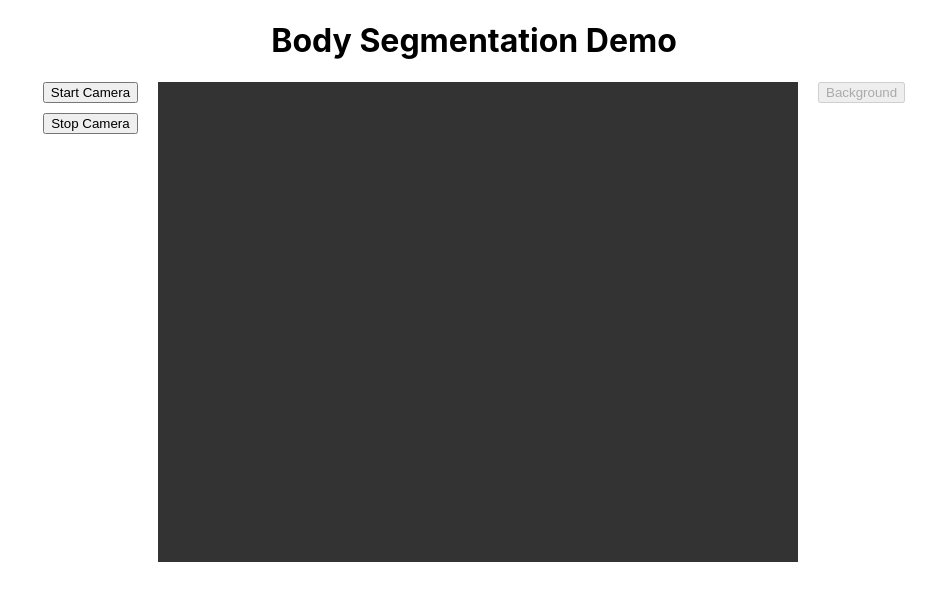
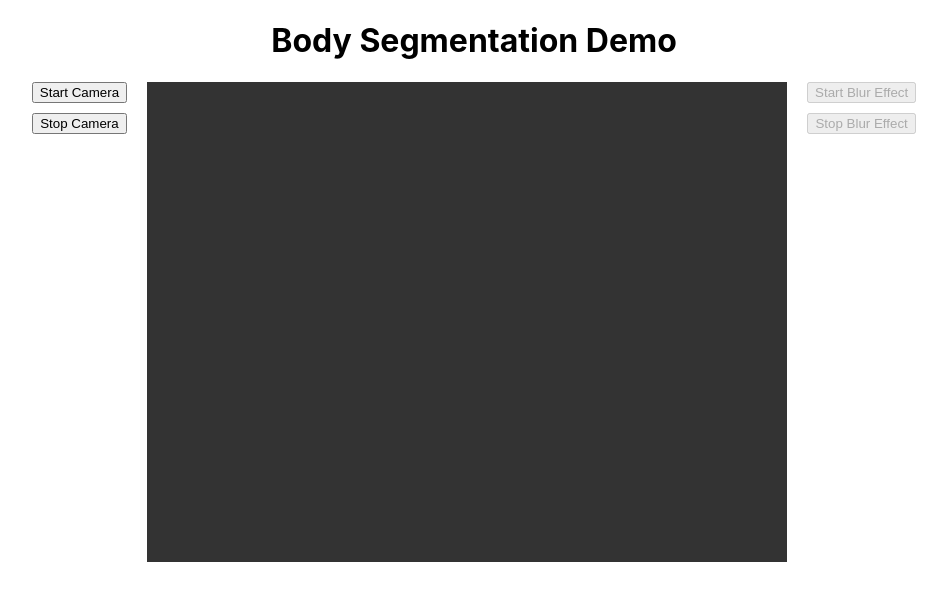
Before and after one commit to cronholmrickard/body-segmentation-demo, a React (Create React App) app: page / in a window 1280 px wide. Shown: the top 600 px of the page, without its empty margins (166-1113 px from the left). Built offline with nearby package versions, Linux system fonts and the light colour scheme.

Commit message:
Add stop background blur

```diff
--- a/src/views/Hero.js
+++ b/src/views/Hero.js
@@ -8,15 +8,15 @@ const Hero = () => {
   const [stream, setStream] = useState(null);
   const [error, setError] = useState(null);
 
-  // This is the active segmenter that is running the segmentation loop.
+  // Active segmentation instance (runs the segmentation loop)
   const [segmenterInstance, setSegmenterInstance] = useState(null);
-  // Preloaded segmenter with model loaded, ready to be activated.
+  // Preloaded segmentation instance with model loaded (ready for activation)
   const [preloadedSegmenter, setPreloadedSegmenter] = useState(null);
 
   // Track whether the background effect is active.
   const [bgActive, setBgActive] = useState(false);
 
-  // Refs for cleanup so that our cleanup effect doesn't run on every state change.
+  // Refs for cleanup.
   const streamRef = useRef(null);
   const segmenterInstanceRef = useRef(null);
 
@@ -27,9 +27,9 @@ const Hero = () => {
     segmenterInstanceRef.current = segmenterInstance;
   }, [segmenterInstance]);
 
-  // -------------------------------------
+  // -----------------------------
   // 1) Start the camera and preload model
-  // -------------------------------------
+  // -----------------------------
   const startCamera = async () => {
     try {
       const constraints = {
@@ -47,7 +47,6 @@ const Hero = () => {
       if (videoRef.current) {
         videoRef.current.srcObject = mediaStream;
         videoRef.current.muted = true;
-        // Wait for video metadata to load, then play.
         await new Promise((resolve) => {
           videoRef.current.onloadedmetadata = () => {
             videoRef.current
@@ -60,7 +59,7 @@ const Hero = () => {
           };
         });
 
-        // Preload the segmentation model if not already loaded.
+        // Preload segmentation model if not already preloaded.
         if (!preloadedSegmenter) {
           const tempSegmenter = new BodySegmenter(
             videoRef.current,
@@ -90,27 +89,39 @@ const Hero = () => {
       streamRef.current.getTracks().forEach((track) => track.stop());
       setStream(null);
     }
+    // Turn off background effect.
     setBgActive(false);
-    // Stop the active segmenter (if any) but keep the preloaded one.
+    // Stop active segmentation, if any.
     if (segmenterInstanceRef.current) {
       segmenterInstanceRef.current.stop();
       setSegmenterInstance(null);
     }
   };
 
-  // -------------------------------------
+  // -----------------------------
   // 3) Activate background effect
-  // -------------------------------------
+  // -----------------------------
   const handleBackgroundButtonClick = () => {
-    // Only activate if there's an active stream.
     if (stream) {
       setBgActive(true);
     }
   };
 
-  // -------------------------------------
-  // 4) Initialize (or activate) BodySegmenter when bgActive becomes true.
-  // -------------------------------------
+  // -----------------------------
+  // 4) Deactivate background effect
+  // -----------------------------
+  const handleStopBackgroundClick = () => {
+    // Stop the active segmentation loop and hide the canvas.
+    if (segmenterInstanceRef.current) {
+      segmenterInstanceRef.current.stop();
+      setSegmenterInstance(null);
+    }
+    setBgActive(false);
+  };
+
+  // -----------------------------
+  // 5) Activate (or initialize) BodySegmenter when bgActive becomes true.
+  // -----------------------------
   useEffect(() => {
     if (
       bgActive &&
@@ -118,13 +129,11 @@ const Hero = () => {
       canvasRef.current &&
       !segmenterInstance
     ) {
-      // If we already preloaded a segmenter, use it.
       if (preloadedSegmenter) {
         setSegmenterInstance(preloadedSegmenter);
-        preloadedSegmenter.start(); // Start its segmentation loop.
+        preloadedSegmenter.start();
         console.log('Activated preloaded segmentation model.');
       } else {
-        // Fallback: load the model if it wasn't preloaded.
         const initializeSegmenter = async () => {
           const instance = new BodySegmenter(
             videoRef.current,
@@ -144,9 +153,9 @@ const Hero = () => {
     }
   }, [bgActive, segmenterInstance, preloadedSegmenter]);
 
-  // -------------------------------------
-  // 5) Cleanup on unmount only.
-  // -------------------------------------
+  // -----------------------------
+  // 6) Cleanup on unmount only.
+  // -----------------------------
   useEffect(() => {
     return () => {
       if (segmenterInstanceRef.current) {
@@ -158,9 +167,9 @@ const Hero = () => {
     };
   }, []);
 
-  // -------------------------------------
+  // -----------------------------
   // RENDER
-  // -------------------------------------
+  // -----------------------------
   return (
     <div style={{ textAlign: 'center' }}>
       <h1>Body Segmentation Demo</h1>
@@ -172,7 +181,7 @@ const Hero = () => {
           alignItems: 'start',
         }}
       >
-        {/* Control buttons */}
+        {/* Left-side controls */}
         <div
           style={{
             display: 'flex',
@@ -186,7 +195,7 @@ const Hero = () => {
           <button onClick={stopCamera}>Stop Camera</button>
         </div>
 
-        {/* Fixed-size container for video + canvas */}
+        {/* Video and canvas container */}
         <div style={{ position: 'relative', width: '640px', height: '480px' }}>
           <video
             ref={videoRef}
@@ -200,8 +209,7 @@ const Hero = () => {
               width: '640px',
               height: '480px',
               background: '#333',
-              // Mirror the video so that it appears as a mirror reflection.
-              transform: 'scaleX(-1)',
+              transform: 'scaleX(-1)', // Mirror effect
             }}
           />
           <canvas
@@ -213,13 +221,12 @@ const Hero = () => {
               width: '640px',
               height: '480px',
               display: bgActive ? 'block' : 'none',
-              // Mirror the canvas so that it appears as a mirror reflection.
-              transform: 'scaleX(-1)',
+              transform: 'scaleX(-1)', // Mirror effect
             }}
           />
         </div>
 
-        {/* Background button is always shown, but disabled if there's no stream or if bgActive is already true */}
+        {/* Right-side controls */}
         <div
           style={{
             marginLeft: '20px',
@@ -231,8 +238,12 @@ const Hero = () => {
           <button
             onClick={handleBackgroundButtonClick}
             disabled={!stream || bgActive}
+            style={{ marginBottom: '10px' }}
           >
-            Background
+            Start Blur Effect
+          </button>
+          <button onClick={handleStopBackgroundClick} disabled={!bgActive}>
+            Stop Blur Effect
           </button>
         </div>
       </div>
```
